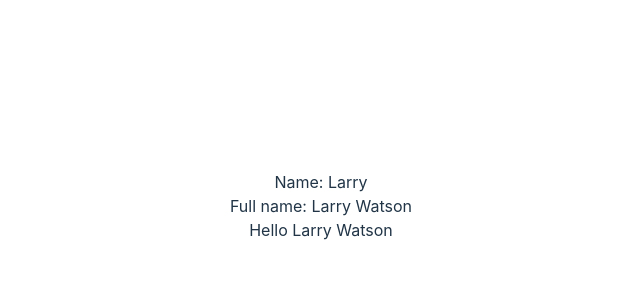
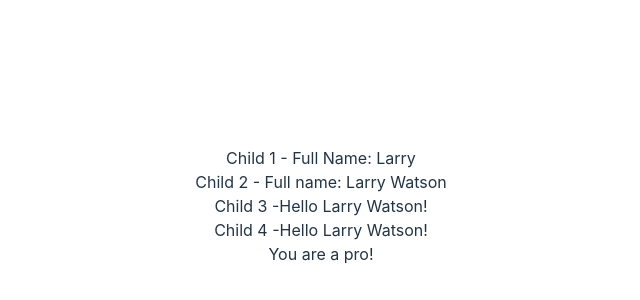
Before and after one commit to michaelc511/react_drills, a React (Vite) app: page / in a window 1280 px wide. Shown: the part 194-494 px from the top of the page, without its empty margins (319-959 px from the left). Built offline with nearby package versions, Linux system fonts and the light colour scheme.

Commit message:
Added boolean

```diff
--- a/src/drills/Props.jsx
+++ b/src/drills/Props.jsx
@@ -2,15 +2,15 @@ import "../App.css"
 
 function Child(props){
 	return(
-		<div>
-			Name: {props.firstName}
+		<div>Child 1 -
+			Full Name: {props.firstName}
 		</div>
 	)
 }
 
 function Child2({firstName, lastName}){
 	return(
-		<div>
+		<div>Child 2 -
 			Full name: {firstName} {lastName}
 		</div>
 	)
@@ -18,8 +18,18 @@ function Child2({firstName, lastName}){
 
 export function Child3({firstName, lastName, sayHello}){
 	return(
-		<div className="child">
+		<div className="child">Child 3 -
 			{sayHello(firstName, lastName)}
+		</div>
+	)
+
+}
+
+export function Child4({firstName, lastName, sayHello, isPro}){
+	return(
+		<div className="child">Child 4 -
+			{sayHello(firstName, lastName)}
+			<br/>{isPro? "You are a pro!" : "You are not a pro!"}
 		</div>
 	)
 
@@ -29,8 +39,10 @@ export function Parent(){
 	let firstName = "Larry"
 	let lastName = "Watson"
 
+	let isPro = true;
+
 	function sayHello(firstName, lastName){
-		 return "Hello " + firstName + " " + lastName;
+		 return "Hello " + firstName + " " + lastName + "! ";
 	}
 
 	return (
@@ -38,6 +50,7 @@ export function Parent(){
 		<Child firstName={firstName} />
 		<Child2 firstName={firstName} lastName={lastName} />
 		<Child3 firstName={firstName} lastName={lastName} sayHello={sayHello}/>
+		<Child4 firstName={firstName} lastName={lastName} sayHello={sayHello} isPro={isPro}/>
 	</div>
 	)
 }
@@ -60,4 +73,7 @@ export function Props(){
 
 3 - Now pass a first & last name and a function to Child3. Use JS Desctruting.
 
+4 - For Child4, pass a boolean and use it
+
+
 */
```
